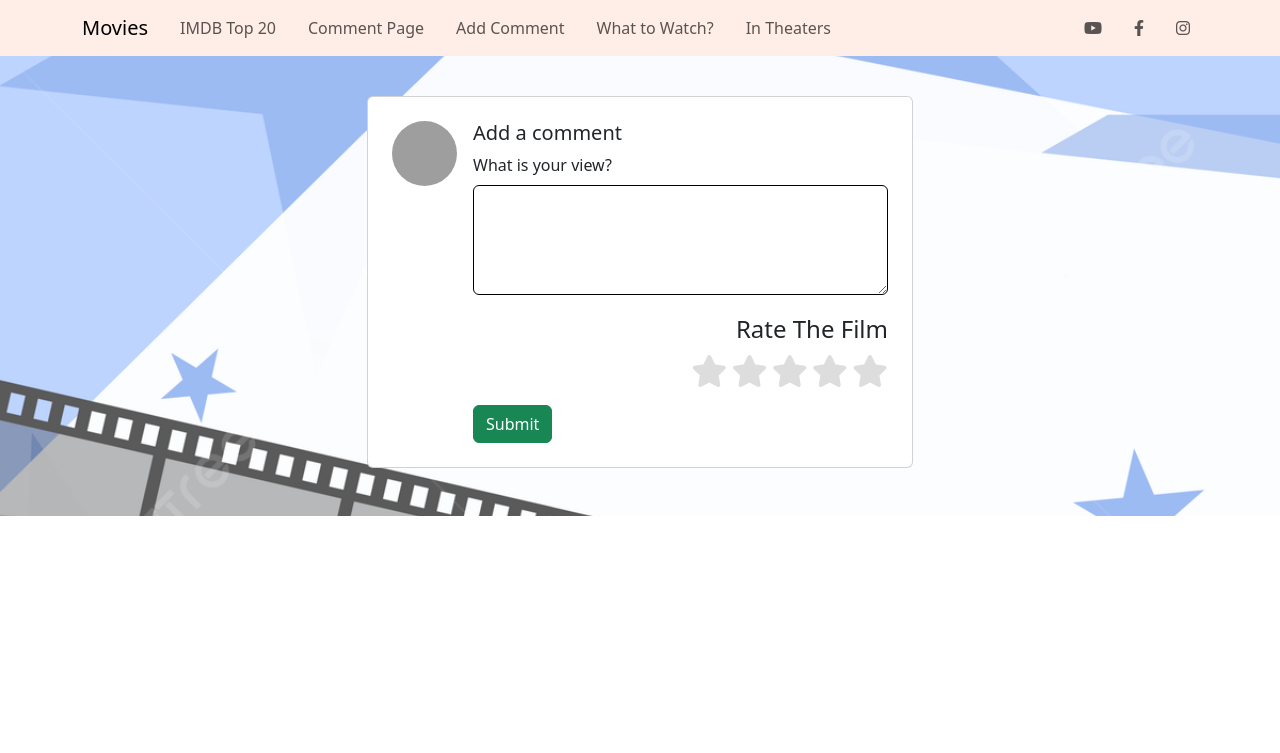
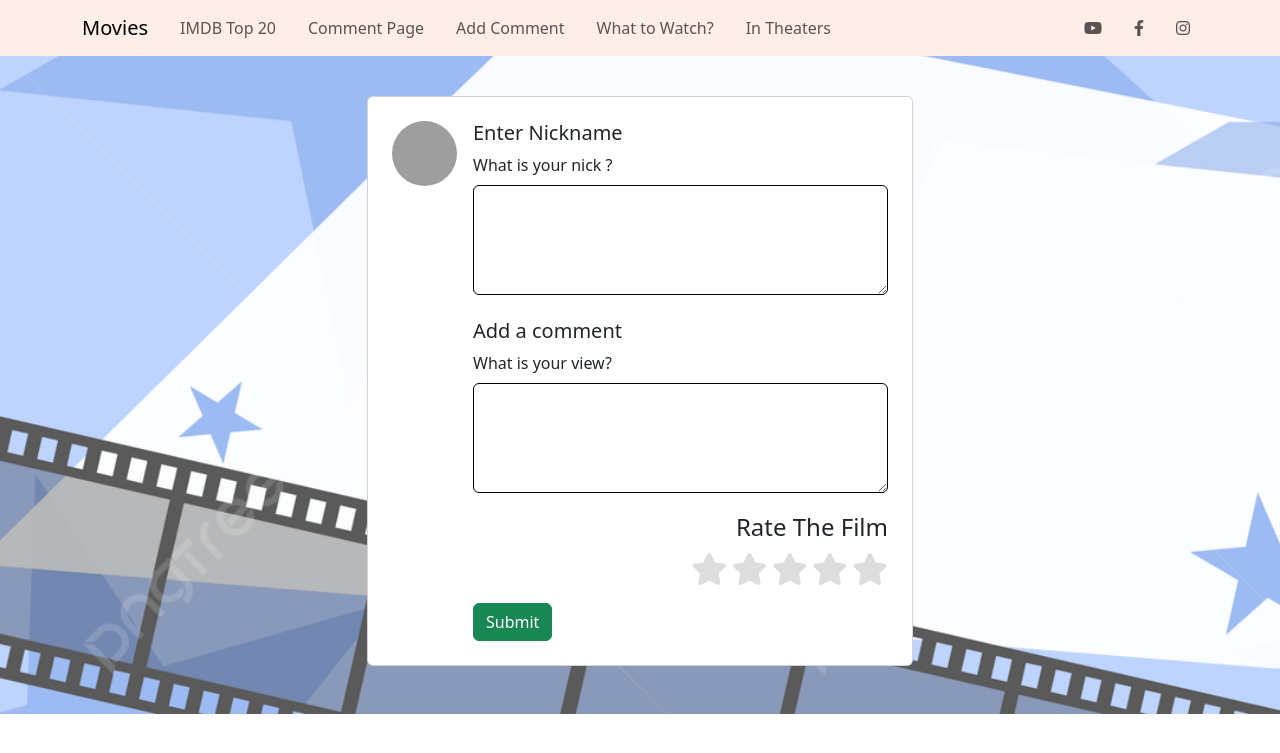
Before and after one commit to YalcinBoraDincer/DjangoMovieApp, a Django app: page /mywebsite/addcomment/ in a window 1280 px wide. Shown: the top 753 px of the page. Run offline with Django 5.2, Linux system fonts and the light colour scheme; grey boxes are pictures that could not be loaded.

Commit message:
migrations oncesi hatali surum

```diff
--- a/movieapp/mywebsite/models.py
+++ b/movieapp/mywebsite/models.py
@@ -11,10 +11,10 @@ class Movie(models.Model):
         return self.title
 
 class Comment(models.Model):
-    movie = models.ForeignKey(Movie, on_delete=models.CASCADE, related_name='comments')
-    user = models.ForeignKey(User, on_delete=models.CASCADE)
+    #movie = models.ForeignKey(Movie, on_delete=models.CASCADE, related_name='comments')
+    nickname =models.TextField()      #models.ForeignKey(User, on_delete=models.CASCADE)
     comment_text = models.TextField()
     rating = models.IntegerField()
 
     def __str__(self):
-        return f'{self.user.username} - {self.movie.title}'
+        return f'{self.user.username}'
--- a/movieapp/mywebsite/templates/mywebsite/addcomment.html
+++ b/movieapp/mywebsite/templates/mywebsite/addcomment.html
@@ -1,8 +1,9 @@
 {% extends "base.html" %}
 {% load static %}
 
-
 {% block content %}
+<form action="" method="POST">
+    {% csrf_token %}
     <section style='background-image: url("{% static "mywebsite/images/bg.jpg" %}"); background-size:cover'>
         <div class="container my-5 py-5 text-body">
             <div class="row d-flex justify-content-center">
@@ -14,10 +15,16 @@
                                     src="https://mdbcdn.b-cdn.net/img/Photos/Avatars/img%20(21).webp" alt="avatar" width="65"
                                     height="65" />
                                 <div class="w-100">
+                                    <h5>Enter Nickname</h5>
+                                    <div class="form-outline">
+                                        <label class="form-label" for="comment_text">What is your nick ?</label>
+                                        <textarea class="form-control" id="nickname" name="nickname" rows="4" style="border-color: black;"></textarea>
+                                    </div>
+                                    <br>
                                     <h5>Add a comment</h5>
                                     <div class="form-outline">
-                                    <label class="form-label" for="textAreaExample">What is your view?</label>
-                                    <textarea class="form-control" id="textAreaExample" rows="4" style="border-color: black;"></textarea>
+                                        <label class="form-label" for="comment_text">What is your view?</label>
+                                        <textarea class="form-control" id="comment_text" name="comment" rows="4" style="border-color: black;"></textarea>
                                     </div>
                                     <fieldset class="rating mt-3">
                                         <legend>Rate The Film</legend>
@@ -32,9 +39,8 @@
                                         <input type="radio" id="star1" name="rating" value="1" />
                                         <label class="fa fa-star" for="star1"></label>
                                     </fieldset>
-
                                     <div class="d-flex justify-content-between mt-3">
-                                      <button type="button" class="btn btn-success">Submit</button>
+                                        <button type="submit" class="btn btn-success">Submit</button>
                                     </div>
                                 </div>
                             </div>
@@ -44,4 +50,5 @@
             </div>
         </div>
     </section>
+</form>
 {% endblock %}
--- a/movieapp/mywebsite/views.py
+++ b/movieapp/mywebsite/views.py
@@ -1,5 +1,6 @@
-from django.shortcuts import render
+from django.shortcuts import render,redirect
 from . import models
+from django.urls import reverse
 
 # Create your views here.
 def commentpage(request):
@@ -8,8 +9,19 @@ def commentpage(request):
     return render(request,'mywebsite/commentpage.html',context=comment_dictionary)
 
 def addcomment(request):
+    if request.method == "POST":
+        nickname = request.POST["nickname"]
+        comment = request.POST["comment"]
+        rating = request.POST["rating"]
+        #movie = models.Movie.objects.get(id=movie_id)
+        models.Comment.objects.create(nickname = nickname,comment_text=comment, rating=rating)
+        return redirect(reverse('mywebsite:commentpage'))
+    else:
+        return render(request, 'mywebsite/addcomment.html')
 
-    return render(request,'mywebsite/addcomment.html')
+
+
+
 
 
 def whattowatch(request):
```
Also changed, not shown: movieapp/mywebsite/templates/mywebsite/commentpage.html (+9 -3 lines). Lines whose indentation alone changed are shown as unchanged.
